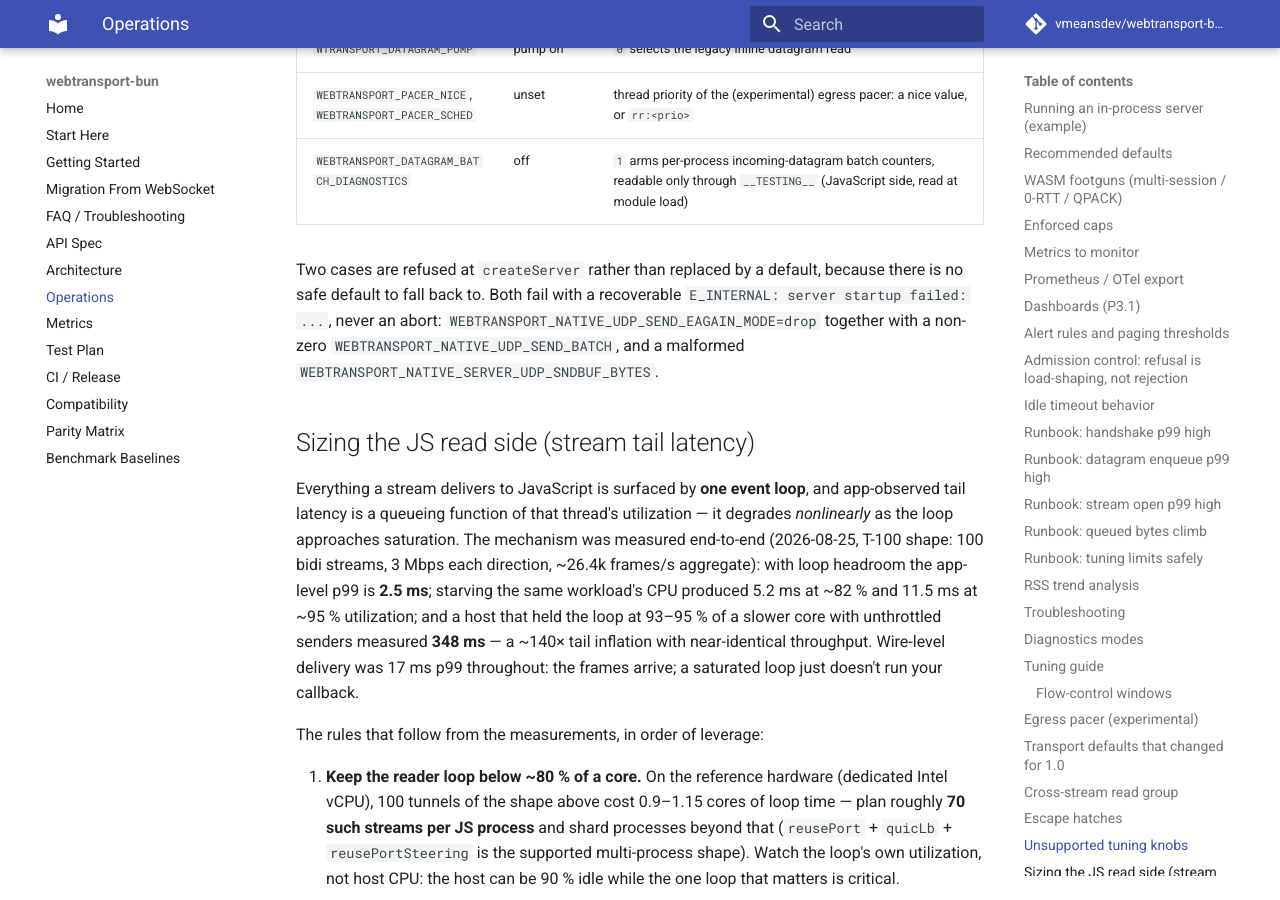
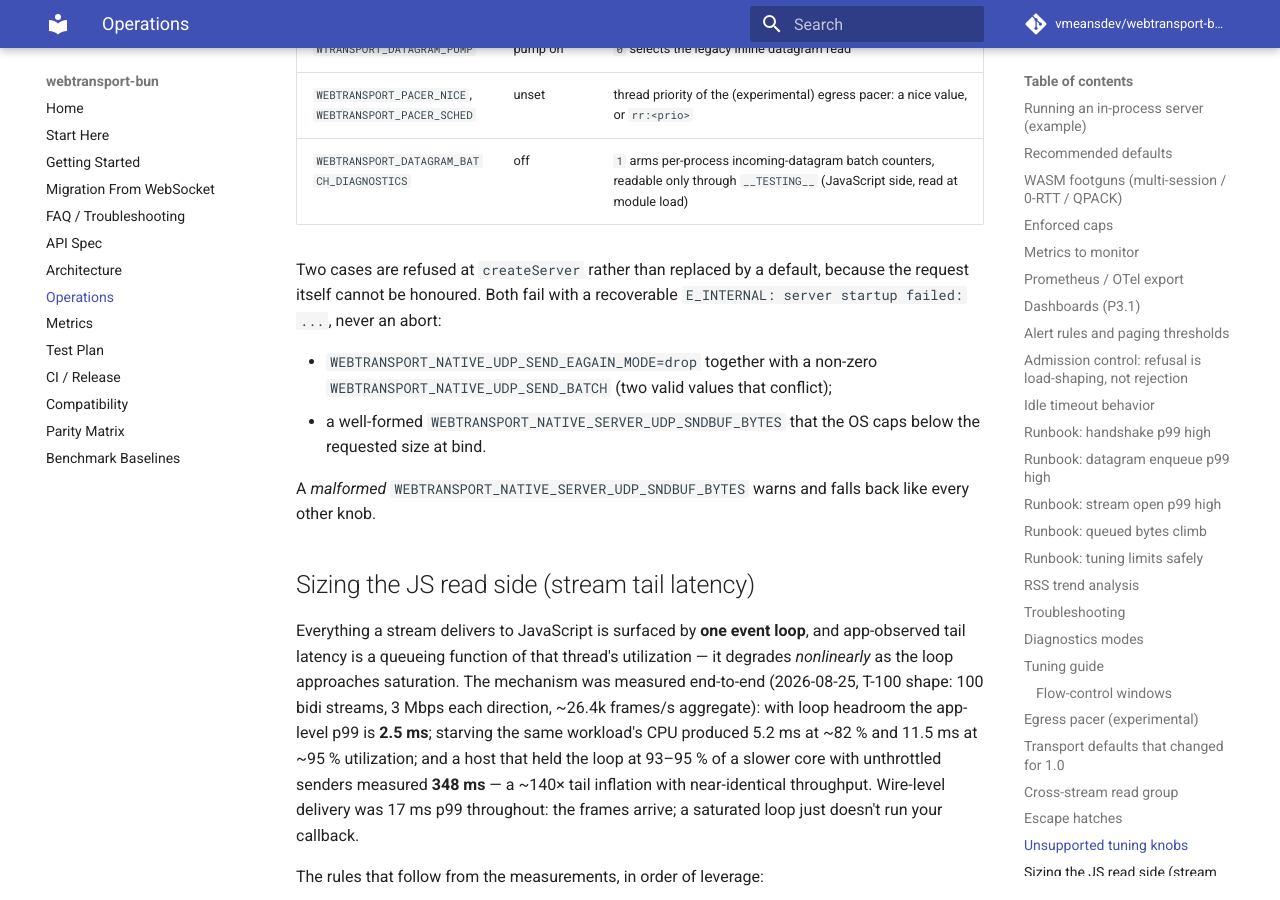
Before and after one commit to vmeansdev/webtransport-bun, an MkDocs documentation site: the page built from docs/OPERATIONS.md, in a window 1280 px wide and 900 px high, scrolled down 11993 px. Built offline with MkDocs 1.6.1 and Material for MkDocs 9.7.7, drawn with Linux system fonts in a browser that asks for light colours; comment, search, counter and statistics services are not loaded.

Commit message:
Make a malformed UDP send-buffer knob warn and fall back like the rest
Review round 2, C-N2. A malformed WEBTRANSPORT_NATIVE_SERVER_UDP_SNDBUF_BYTES
was memoized as an error that failed every createServer in the process. That
contradicted the CHANGELOG's warn-and-fall-back claim. It now logs one
warn_invalid_knob warning and uses the default bind path, the same as the
other knobs.

OPERATIONS.md and the CHANGELOG now name the only two startup refusals that
remain, both well-formed requests that cannot be honoured: EAGAIN drop mode
together with send batching, and a send buffer the OS caps below the request.
server-udp-send-buffer.test.ts asserts the warning and the fallback.

Co-Authored-By: Claude Opus 5.5 <noreply@anthropic.com>
Claude-Session: https://claude.ai/code/session_01K2GtrXJHQmc4MXSpwUgwdk

```diff
--- a/docs/OPERATIONS.md
+++ b/docs/OPERATIONS.md
@@ -443,11 +443,16 @@ falls back to its default. The process is never aborted.
 | `WEBTRANSPORT_DATAGRAM_BATCH_DIAGNOSTICS` | off | `1` arms per-process incoming-datagram batch counters, readable only through `__TESTING__` (JavaScript side, read at module load) |
 
 Two cases are refused at `createServer` rather than replaced by a default,
-because there is no safe default to fall back to. Both fail with a
-recoverable `E_INTERNAL: server startup failed: ...`, never an abort:
-`WEBTRANSPORT_NATIVE_UDP_SEND_EAGAIN_MODE=drop` together with a non-zero
-`WEBTRANSPORT_NATIVE_UDP_SEND_BATCH`, and a malformed
-`WEBTRANSPORT_NATIVE_SERVER_UDP_SNDBUF_BYTES`.
+because the request itself cannot be honoured. Both fail with a recoverable
+`E_INTERNAL: server startup failed: ...`, never an abort:
+
+- `WEBTRANSPORT_NATIVE_UDP_SEND_EAGAIN_MODE=drop` together with a non-zero
+  `WEBTRANSPORT_NATIVE_UDP_SEND_BATCH` (two valid values that conflict);
+- a well-formed `WEBTRANSPORT_NATIVE_SERVER_UDP_SNDBUF_BYTES` that the OS caps
+  below the requested size at bind.
+
+A *malformed* `WEBTRANSPORT_NATIVE_SERVER_UDP_SNDBUF_BYTES` warns and falls
+back like every other knob.
 
 ## Sizing the JS read side (stream tail latency)
 
```
Also changed, not shown: CHANGELOG.md (+8 -3 lines), 2 other files.
